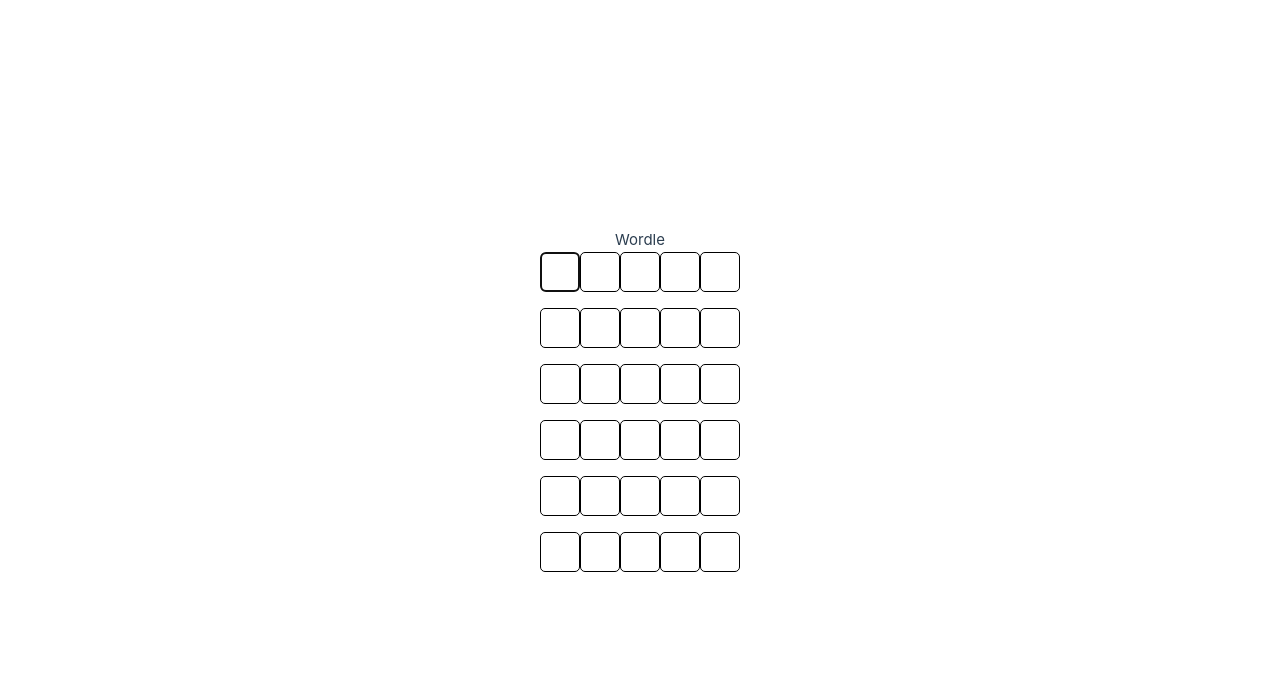
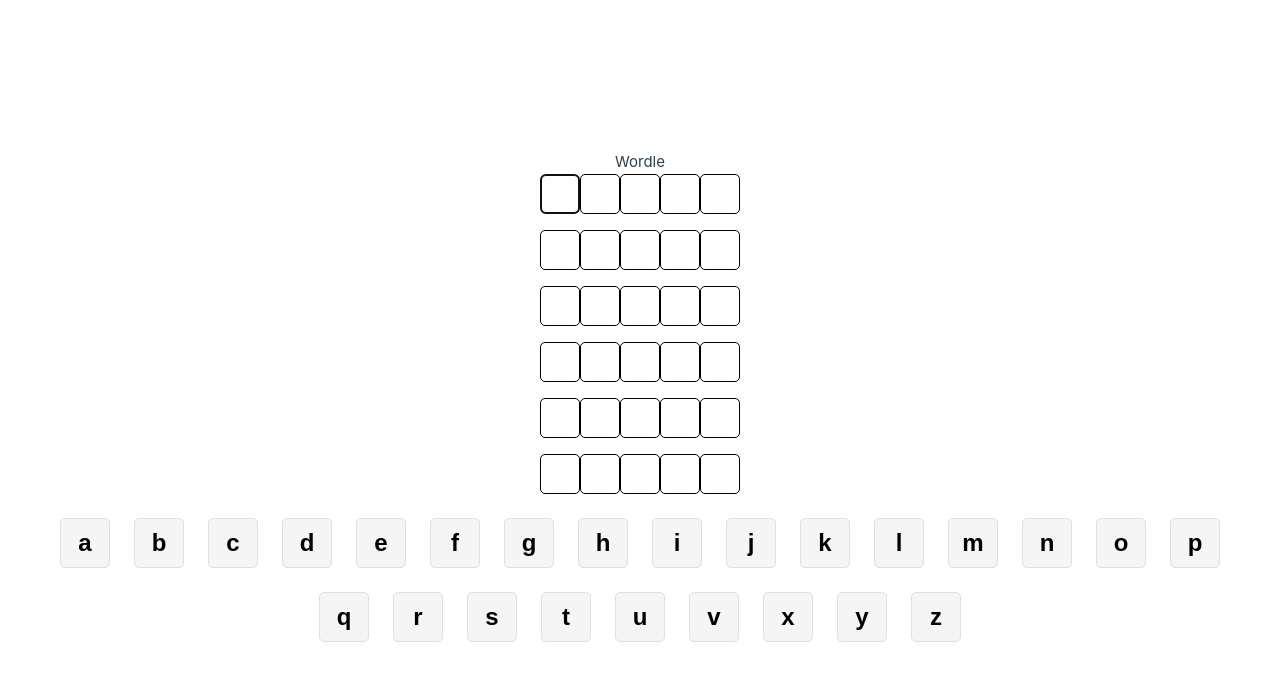
Before and after one commit to joyhuangg/wordle, a Vue app: page / in a window 1280 px wide. Shown: the top 680 px of the page. Built offline with nearby package versions, Linux system fonts and the light colour scheme; no server answers.

Commit message:
add keyboard

```diff
--- a/src/components/game-board/GameBoard.vue
+++ b/src/components/game-board/GameBoard.vue
@@ -8,11 +8,14 @@
       :row="i"
       :solution="solution"
     />
+
+    <KeyBoard />
   </div>
 </template>
 
 <script setup lang="ts">
 import WordForm from '../word-form/WordForm.vue'
+import KeyBoard from '../key-board/KeyBoard.vue'
 import { ref } from 'vue'
 import { useGameBoardObserver } from './state/observer/GameBoard.observer'
 
--- a/src/components/game-board/state/commands/GameBoard.commands.ts
+++ b/src/components/game-board/state/commands/GameBoard.commands.ts
@@ -28,6 +28,15 @@
       .catch((error: string) => handleError(error))
   }
 
+  const addLetterToBank = (letter: string, state: string) => {
+    store.$patch({
+      letterBank: {
+        ...store.letterBank,
+        [state]: [...store.letterBank[state], letter]
+      }
+    })
+  }
+
   const setStatusToLoading = () =>
     store.$patch({
       status: 'loading'
@@ -49,6 +58,7 @@
   return {
     fetchWord,
     validateWord,
+    addLetterToBank,
     reset: store.$reset
   }
 }
--- /dev/null
+++ b/src/components/game-board/state/model/GameBoard.model.ts
@@ -0,0 +1,5 @@
+export interface LetterBank {
+  correct: string[]
+  incorrect: string[]
+  incorrectPositions: number[]
+}
--- a/src/components/game-board/state/store/GameBoard.store.ts
+++ b/src/components/game-board/state/store/GameBoard.store.ts
@@ -1,15 +1,22 @@
 import { defineStore } from 'pinia'
+import type { LetterBank } from '../model/GameBoard.model'
 
 export interface GameBoardState {
   solution: string
   status: string
   errorMessage?: string
+  letterBank: LetterBank
 }
 
 export const useGameBoardStore = defineStore('GameBoardStore', {
   state: (): GameBoardState => ({
     solution: '' as string,
     status: 'idle',
-    errorMessage: undefined
+    errorMessage: undefined,
+    letterBank: {
+      correct: [],
+      incorrect: [],
+      incorrectPositions: []
+    }
   })
 })
--- /dev/null
+++ b/src/components/key-board/KeyBoard.vue
@@ -0,0 +1,55 @@
+<template>
+  <div class="keyboard">
+    <KeyButton v-for="letter of letters" :key="letter" :letter="letter" @click="onClick" />
+  </div>
+</template>
+
+<script setup lang="ts">
+import KeyButton from '../key-button/KeyButton.vue'
+
+defineEmits(['click'])
+
+defineProps({
+  letters: {
+    type: Array<string>,
+    default: () => [
+      'a',
+      'b',
+      'c',
+      'd',
+      'e',
+      'f',
+      'g',
+      'h',
+      'i',
+      'j',
+      'k',
+      'l',
+      'm',
+      'n',
+      'o',
+      'p',
+      'q',
+      'r',
+      's',
+      't',
+      'u',
+      'v',
+      'x',
+      'y',
+      'z'
+    ]
+  }
+})
+</script>
+
+<style scoped>
+.keyboard {
+  display: flex;
+  flex-wrap: wrap;
+  justify-content: center;
+  gap: 0.5rem;
+  width: 100%;
+  margin: 0 auto;
+}
+</style>
--- /dev/null
+++ b/src/components/key-button/KeyButton.vue
@@ -0,0 +1,71 @@
+<template>
+  <button :key="letter" @click="$emit('click', letter)" :class="{ button: true, [status]: true }">
+    {{ props.letter }}
+  </button>
+</template>
+
+<script setup lang="ts">
+import { useGameBoardObserver } from '../game-board/state/observer/GameBoard.observer'
+import { computed } from 'vue'
+
+defineEmits(['click'])
+
+const props = defineProps({
+  letter: {
+    type: String,
+    required: true
+  }
+})
+
+const { letterBank } = useGameBoardObserver()
+
+const status = computed(() => {
+  if (
+    letterBank.value.correct.includes(props.letter) ||
+    letterBank.value.incorrectPositions.includes(props.letter)
+  ) {
+    return 'correct'
+  } else if (letterBank.value.incorrect.includes(props.letter)) {
+    return 'incorrect'
+  } else {
+    return 'available'
+  }
+})
+</script>
+
+<style scoped>
+.button {
+  background-color: #f5f5f5;
+  border: 1px solid #e0e0e0;
+  border-radius: 5px;
+  color: #000;
+  cursor: pointer;
+  font-size: 1.5rem;
+  font-weight: bold;
+  height: 50px;
+  width: 50px;
+  margin: 0.5rem;
+  display: flex;
+  align-items: center;
+  justify-content: center;
+  transition: all 0.2s ease-in-out;
+}
+
+.correct {
+  background-color: #4caf50;
+  border-color: #388e3c;
+  color: #fff;
+}
+
+.incorrect {
+  background-color: #f44336;
+  border-color: #d32f2f;
+  color: #fff;
+}
+
+.available {
+  background-color: #f5f5f5;
+  border-color: #e0e0e0;
+  color: #000;
+}
+</style>
--- a/src/components/word-form/WordForm.vue
+++ b/src/components/word-form/WordForm.vue
@@ -44,6 +44,8 @@
 const maxWordLength = 5
 const charStates = ref(Array(maxWordLength).fill('unknown'))
 
+const { validateWord, addLetterToBank } = useGameBoardCommands()
+
 function focusNextOncePopulated(letter: string, index: number) {
   const nextElementIndex = Number(index) + 1
   if (nextElementIndex < maxWordLength) {
@@ -81,21 +83,25 @@
 function _updateRowColors(word, solution) {
   let newCharState: String[] = []
   for (let i = 0; i < word.length; i++) {
-    if (word[i] === solution[i]) {
-      newCharState.push('correct')
-    } else if (solution.includes(word[i])) {
-      newCharState.push('position-incorrect')
-    } else {
-      newCharState.push('incorrect')
-    }
+    const status = _getStatus(solution, word, i)
+    newCharState.push(status)
+    addLetterToBank(word[i], status)
   }
   charStates.value = newCharState
 }
 
 function _isValidWord(word) {
-  const { validateWord } = useGameBoardCommands()
+  return validateWord(word)
+}
 
-  return validateWord(word)
+function _getStatus(solution, word, index) {
+  if (word[index] === solution[index]) {
+    return 'correct'
+  } else if (solution.includes(word[index])) {
+    return 'incorrectPositions'
+  } else {
+    return 'incorrect'
+  }
 }
 </script>
 
@@ -103,7 +109,7 @@
 .wordForm {
   display: flex;
   flex-direction: row;
-  justify-content: space-between;
+  justify-content: center;
   width: 100%;
   height: 100%;
   padding: 0 10px;
--- a/src/components/word-tile/WordTile.vue
+++ b/src/components/word-tile/WordTile.vue
@@ -35,7 +35,7 @@
   },
   state: {
     type: String,
-    options: ['unknown', 'correct', 'incorrect', 'position-incorrect']
+    options: ['unknown', 'correct', 'incorrect', 'incorrectPositions']
   }
 })
 
@@ -103,7 +103,7 @@
     background-color: #f5b2b2;
   }
 
-  &.position-incorrect {
+  &.incorrectPositions {
     background-color: #f5f5b2;
   }
 }
```
